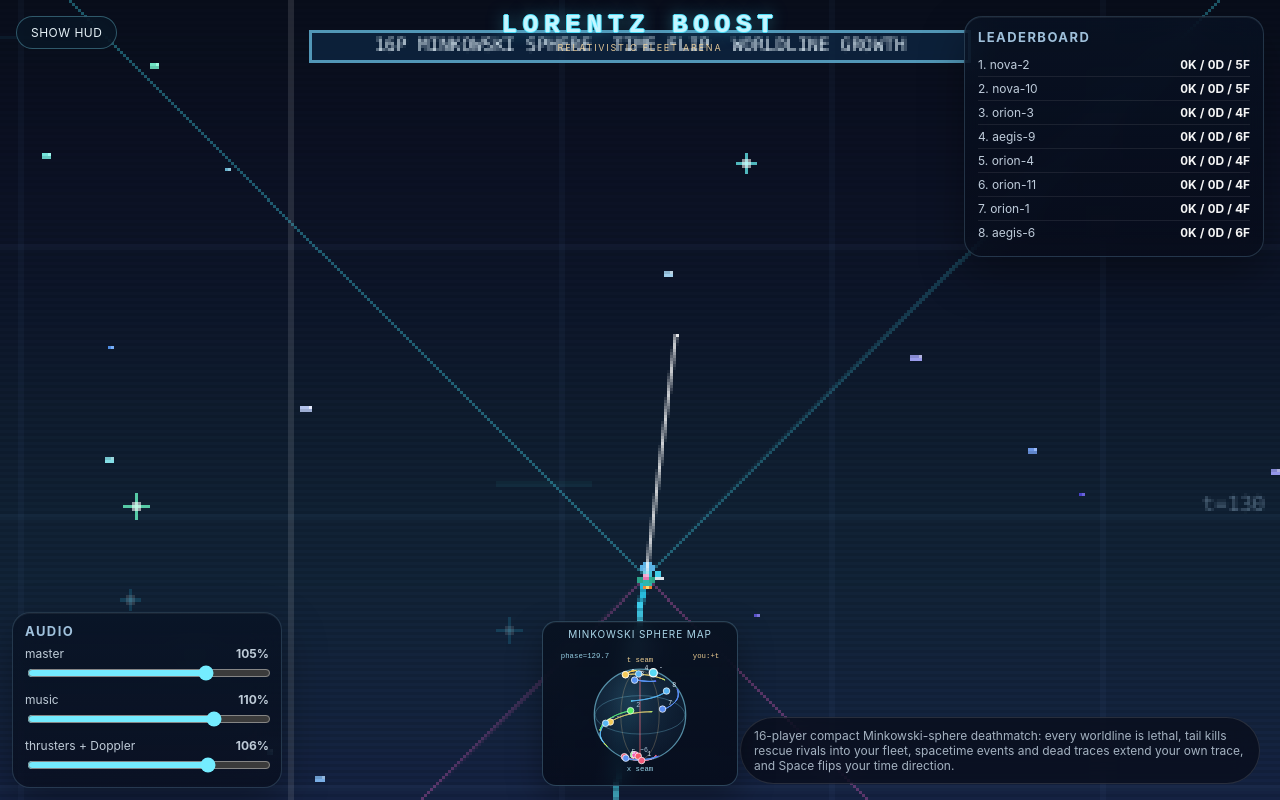
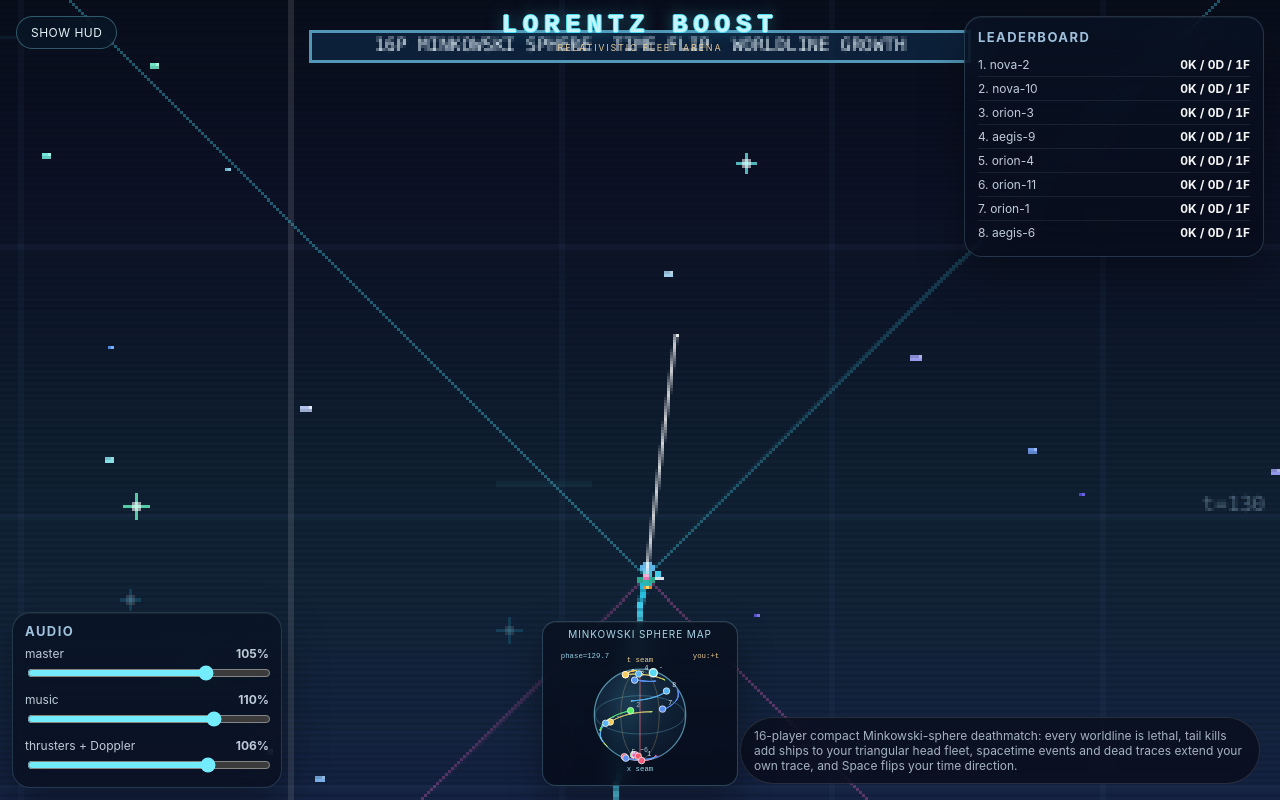
Before and after one commit to MSulSal/lorentz-boost, a React (Vite) app: page / in a window 1280 px wide. Built offline with nearby package versions, Linux system fonts and the light colour scheme.

Commit message:
feat(fleet): render triangular head formation and apply fleet hitbox

```diff
--- a/src/App.jsx
+++ b/src/App.jsx
@@ -183,7 +183,6 @@ function MinimapOverlay({ world }) {
   const worldlineBack = [];
   const worldlineFront = [];
   for (const entity of world.entities) {
-    if (entity.isRetired) continue;
     const hist = entity.history ?? [];
     for (let i = 2; i < hist.length; i += 3) {
       const a = hist[i - 1];
@@ -212,7 +211,6 @@ function MinimapOverlay({ world }) {
   }
 
   const points = world.entities
-    .filter((entity) => !entity.isRetired)
     .map((entity) => {
       const p = spherePointFromXT(entity.pos.x, entity.coordTime ?? world.t, world, geom);
       const px = p.px;
@@ -468,8 +466,8 @@ function Hud({ world, opts, setOpts, onTogglePause, onCycleTeam }) {
         <div><kbd>A</kbd><kbd>D</kbd><kbd>Left</kbd><kbd>Right</kbd> Lorentz steering and fuel burn</div>
         <div><kbd>Space</kbd> time reversal (x-axis reflection: face into past direction)</div>
         <div><kbd>Combat</kbd> all worldlines kill, including your own (paradox loops)</div>
-        <div><kbd>Fleet</kbd> tail-kill opponents to convert them into your team fleet</div>
-        <div><kbd>Fleet AI</kbd> rescued ships fly parallel in expanding triangle escort</div>
+        <div><kbd>Fleet</kbd> tail-kill opponents to add ships to your head formation reserve</div>
+        <div><kbd>Formation</kbd> reserve ships render in triangular lead formation and expand hitbox</div>
         <div><kbd>Drops</kbd> events + dead-worldline fragments extend your lethal worldline</div>
         <div><kbd>Respawn</kbd> cooldown only triggers on full fleet wipe</div>
         <div><kbd>Audio</kbd> click or press any key once to arm Doppler rocket sound</div>
@@ -644,7 +642,7 @@ export default function App() {
       )}
       <div className={`caption ${hudWorld.paused ? 'paused' : ''}`}>
         {hudWorld.paused ? 'PAUSED - press P to resume. ' : ''}
-        16-player compact Minkowski-sphere deathmatch: every worldline is lethal, tail kills rescue rivals into your fleet, spacetime events and dead traces extend your own trace, and Space flips your time direction.
+        16-player compact Minkowski-sphere deathmatch: every worldline is lethal, tail kills add ships to your triangular head fleet, spacetime events and dead traces extend your own trace, and Space flips your time direction.
       </div>
     </main>
   );
--- a/src/world.js
+++ b/src/world.js
@@ -62,9 +62,9 @@ const RESPAWN_COOLDOWN_SECONDS = 2.8;
 const KILL_SCORE = 260;
 const DEATH_SCORE_PENALTY = 190;
 const RESCUE_SCORE = 120;
-const FLEET_SLOT_X_SPACING = 86;
-const FLEET_SLOT_T_SPACING = 0.92;
-const FLEET_FOLLOWER_MAX_ACC = BOT_THRUST * 1.58;
+const FLEET_FORMATION_SPACING = 14;
+const FLEET_HITBOX_SCALE = 0.94;
+const FLEET_HITBOX_MAX_BONUS = 52;
 
 const COURSE_SAMPLE_DT = 1.25;
 const COURSE_LANE_WANDER = 220;
@@ -189,64 +189,48 @@ function applyTeam(entity, team) {
   refreshEntityName(entity);
 }
 
-function sameFleet(a, b) {
-  const aTeam = a?.team?.id;
-  const bTeam = b?.team?.id;
-  return !!aTeam && !!bTeam && aTeam === bTeam;
+function isEntityActive(entity) {
+  return !entity?.isRespawning;
 }
 
-function isEntityActive(entity) {
-  return !entity?.isRespawning && !entity?.isRetired;
+function fleetSizeFor(entity) {
+  const reserves = Math.max(0, Math.floor(entity?.fleetReserve ?? 0));
+  return (entity?.isRespawning ? 0 : 1) + reserves;
 }
 
-function fleetId(entity) {
-  return entity?.team?.id ?? entity?.id ?? 'solo';
+function fleetRowsForShips(shipCount) {
+  let rows = 0;
+  let placed = 0;
+  const target = Math.max(0, Math.floor(shipCount));
+  while (placed < target) {
+    rows += 1;
+    placed += rows;
+    if (rows > 64) break;
+  }
+  return rows;
 }
 
-function buildFleetCountMap(entities) {
-  const counts = new Map();
-  for (const entity of entities ?? []) {
-    if (!isEntityActive(entity)) continue;
-    const id = fleetId(entity);
-    counts.set(id, (counts.get(id) ?? 0) + 1);
-  }
-  return counts;
+function fleetHitboxBonus(entity) {
+  const ships = fleetSizeFor(entity);
+  if (ships <= 1) return 0;
+  const rows = fleetRowsForShips(ships);
+  const rowSpan = Math.max(0, rows - 1);
+  const lateralExtent = rowSpan * FLEET_FORMATION_SPACING * 0.62;
+  const rearExtent = rowSpan * FLEET_FORMATION_SPACING * 0.95;
+  const footprint = Math.max(lateralExtent, rearExtent);
+  return Math.min(FLEET_HITBOX_MAX_BONUS, footprint * FLEET_HITBOX_SCALE);
 }
 
-function buildFleetFollowerSlots(followerCount) {
-  const slots = [];
-  if (followerCount <= 0) return slots;
-  if (followerCount === 1) {
-    slots.push({ xOffset: FLEET_SLOT_X_SPACING * 0.72, tOffset: 0 });
-    return slots;
-  }
-
-  let row = 1;
-  while (slots.length < followerCount) {
-    const rowSize = row + 1;
-    for (let c = 0; c < rowSize && slots.length < followerCount; c++) {
-      const lateral = c - (rowSize - 1) * 0.5;
-      slots.push({
-        xOffset: lateral * FLEET_SLOT_X_SPACING,
-        tOffset: row * FLEET_SLOT_T_SPACING,
-      });
-    }
-    row += 1;
-  }
-  return slots;
-}
-
-function fleetSizeFor(entity, fleetCounts) {
-  return fleetCounts.get(fleetId(entity)) ?? 1;
+function collisionRadiusFor(entity) {
+  return (entity?.radius ?? 0) + fleetHitboxBonus(entity);
 }
 
 function convertVictimToFleet(victim, killer, world) {
   if (!killer || killer.id === victim.id) return false;
   if (victim.kind !== 'bot') return false;
-  if (sameFleet(victim, killer)) return false;
-  if (!killer.team) return false;
-  applyTeam(victim, killer.team);
-  victim.fleetJoinOrder = (world.nextFleetJoinOrder = (world.nextFleetJoinOrder ?? 0) + 1);
+  killer.fleetReserve = Math.max(0, (killer.fleetReserve ?? 0) + 1);
+  killer.hp = Math.min(HP_MAX, (killer.hp ?? HP_MAX) + 22);
+  killer.boostEnergy = Math.min(FUEL_MAX, (killer.boostEnergy ?? 0) + 20);
   killer.fleetRescues = (killer.fleetRescues ?? 0) + 1;
   killer.score += RESCUE_SCORE;
   emitFlash(world, {
@@ -258,105 +242,26 @@ function convertVictimToFleet(victim, killer, world) {
   return true;
 }
 
-function retireEntity(entity, world, flashType = 'fleet-loss') {
-  entity.isRetired = true;
-  entity.isRespawning = false;
-  entity.respawnAt = 0;
-  entity.hp = 0;
-  entity.vel = v(0, 0);
+function consumeFleetReserve(entity, world) {
+  if ((entity.fleetReserve ?? 0) <= 0) return false;
+  const heading = Math.sign(entity.vel.x) || entity.facing || 1;
+  entity.fleetReserve = Math.max(0, (entity.fleetReserve ?? 0) - 1);
+  entity.progress = Math.max(0, (entity.progress ?? 0) - RESPAWN_BACKTRACK * 0.28);
+  entity.unwrappedX = (entity.unwrappedX ?? entity.pos.x) - heading * RESPAWN_BACKTRACK * 0.32;
+  entity.pos = v(wrapX(entity.unwrappedX), 0);
+  entity.vel = v(heading * 30, 0);
+  entity.hp = Math.max(34, (entity.hp ?? HP_MAX) * 0.62);
+  entity.boostEnergy = Math.max(FUEL_MAX * 0.38, entity.boostEnergy ?? 0);
+  entity.invulnerableUntil = Math.max(entity.invulnerableUntil ?? 0, world.t + INVULNERABLE_SECONDS * 0.9);
   entity.history = [snapshot(entity, world.t)];
+  entity.lastTrailAt = world.t;
   emitFlash(world, {
-    type: flashType,
+    type: 'fleet-loss',
     x: entity.pos.x,
     t: world.t,
     hue: entity.hue,
   });
-}
-
-function findNearestActiveFleetMate(world, sourceEntity) {
-  const teamId = sourceEntity?.team?.id;
-  if (!teamId) return null;
-  const mates = (world.entities ?? []).filter((e) =>
-    e.id !== sourceEntity.id && e.team?.id === teamId && isEntityActive(e),
-  );
-  if (mates.length === 0) return null;
-  let best = mates[0];
-  let bestDist = wrappedDistance(best.pos.x, sourceEntity.pos.x);
-  for (let i = 1; i < mates.length; i++) {
-    const d = wrappedDistance(mates[i].pos.x, sourceEntity.pos.x);
-    if (d < bestDist) {
-      best = mates[i];
-      bestDist = d;
-    }
-  }
-  return best;
-}
-
-function consumeFleetShipForPlayer(world, replacement) {
-  const player = world.player;
-  if (!player || !replacement) return false;
-  const prevPlayerX = player.pos.x;
-  const prevPlayerT = player.coordTime ?? world.t;
-
-  player.pos = v(replacement.pos.x, 0);
-  player.vel = v(replacement.vel.x, 0);
-  player.facing = replacement.facing ?? player.facing;
-  player.timeDirection = replacement.timeDirection ?? player.timeDirection;
-  player.coordTime = replacement.coordTime ?? player.coordTime ?? world.t;
-  player.unwrappedX = replacement.unwrappedX ?? player.unwrappedX ?? player.pos.x;
-  player.boostEnergy = Math.max(player.boostEnergy ?? 0, replacement.boostEnergy ?? 0.75 * FUEL_MAX);
-  player.hp = Math.max(26, player.hp);
-  player.invulnerableUntil = Math.max(player.invulnerableUntil, world.t + INVULNERABLE_SECONDS * 0.72);
-  player.history = [snapshot(player, world.t)];
-
-  replacement.deaths = (replacement.deaths ?? 0) + 1;
-  replacement.score = Math.max(0, (replacement.score ?? 0) - DEATH_SCORE_PENALTY * 0.18);
-  retireEntity(replacement, world, 'fleet-loss');
-
-  emitFlash(world, {
-    type: 'fleet-shift',
-    x: player.pos.x,
-    t: world.t,
-    hue: player.hue,
-  });
-  emitFlash(world, {
-    type: 'fleet-shift',
-    x: prevPlayerX,
-    t: prevPlayerT,
-    hue: player.hue + 28,
-  });
   return true;
-}
-
-function activateConvertedFollower(victim, leader, world) {
-  const lead = leader ?? world.player ?? victim;
-  const leadX = lead.pos?.x ?? victim.pos.x;
-  const leadVel = lead.vel?.x ?? victim.vel.x;
-  const dir = Math.sign(leadVel || lead.facing || victim.facing || 1);
-  const xOffset = FLEET_SLOT_X_SPACING * 0.62 * dir;
-  const x = wrapX(leadX + xOffset);
-  const leadUnwrapped = lead.unwrappedX ?? leadX;
-
-  victim.isRetired = false;
-  victim.isRespawning = false;
-  victim.respawnAt = 0;
-  victim.pos = v(x, 0);
-  victim.unwrappedX = unwrapNear(x, leadUnwrapped + xOffset);
-  victim.vel = v(Math.abs(leadVel) > 8 ? leadVel * 0.92 : dir * 28, 0);
-  victim.facing = Math.sign(victim.vel.x) || dir;
-  victim.timeDirection = lead.timeDirection ?? victim.timeDirection ?? 1;
-  victim.coordTime = lead.coordTime ?? world.t;
-  victim.hp = Math.max(58, victim.hp ?? 0);
-  victim.boostEnergy = Math.max(FUEL_MAX * 0.46, victim.boostEnergy ?? 0);
-  victim.invulnerableUntil = Math.max(victim.invulnerableUntil ?? 0, world.t + 0.82);
-  victim.history = [snapshot(victim, world.t)];
-  victim.lastTrailAt = world.t;
-  emitFlash(world, {
-    type: 'fleet-join',
-    x,
-    t: world.t,
-    hue: victim.hue,
-  });
 }
 
 function interpolateXUnwrapped(prevX, currX, prevT, currT, t) {
@@ -567,7 +472,6 @@ function makeEntity(id, name, kind, x, team, initialVx = 0, timeDirection = 1, i
     coordTime: initialCoordTime,
     tracePoints: tracePointsStart(kind),
     isRespawning: false,
-    isRetired: false,
     respawnAt: 0,
     respawnUnwrappedX: x,
     respawnProgress: 0,
@@ -576,6 +480,7 @@ function makeEntity(id, name, kind, x, team, initialVx = 0, timeDirection = 1, i
     kills: 0,
     deaths: 0,
     fleetRescues: 0,
+    fleetReserve: 0,
     history: [],
     lastTrailAt: 0,
     brain: {
@@ -671,7 +576,6 @@ function queueRespawn(entity, world) {
   entity.tracePoints = clampTracePoints(
     Math.max(startPoints * 0.6, (entity.tracePoints ?? startPoints) * TRACE_POINTS_KEEP_ON_DEATH),
   );
-  entity.isRetired = false;
   entity.isRespawning = true;
   entity.respawnAt = world.t + RESPAWN_COOLDOWN_SECONDS;
   entity.hp = 0;
@@ -688,7 +592,6 @@ function reviveEntity(entity, world) {
   entity.boostEnergy = FUEL_MAX * 0.45;
   entity.invulnerableUntil = world.t + INVULNERABLE_SECONDS;
   entity.facing = 1;
-  entity.isRetired = false;
   entity.isRespawning = false;
   entity.respawnAt = 0;
   entity.history = [snapshot(entity, world.t)];
@@ -702,26 +605,17 @@ function reviveEntity(entity, world) {
 
 function refreshRespawns(world) {
   for (const entity of world.entities) {
-    if (!entity.isRespawning || entity.isRetired) continue;
+    if (!entity.isRespawning) continue;
     if ((entity.respawnAt ?? Infinity) > world.t) continue;
     reviveEntity(entity, world);
   }
 }
 
 function killEntity(victim, killer, world, cause) {
-  const victimTeamBefore = victim.team?.id ?? null;
-  const playerTeamId = world.player?.team?.id ?? null;
-  const killerOnPlayerFleet = !!killer && !!playerTeamId && sameFleet(killer, world.player);
-  let converted = false;
-
   if (killer && killer.id !== victim.id) {
     killer.kills += 1;
     killer.score += KILL_SCORE;
-    converted = convertVictimToFleet(victim, killer, world);
-    if (converted && killerOnPlayerFleet) {
-      activateConvertedFollower(victim, world.player, world);
-      return;
-    }
+    convertVictimToFleet(victim, killer, world);
   }
 
   victim.deaths += 1;
@@ -740,23 +634,7 @@ function killEntity(victim, killer, world, cause) {
     hue: killer?.hue ?? victim.hue,
   });
   scatterDeadWorldlineDrops(victim, world);
-  const victimOnPlayerFleet = !!playerTeamId && victimTeamBefore === playerTeamId;
-  const victimIsPlayer = victim.id === world.player?.id;
-
-  if (victimOnPlayerFleet) {
-    if (victimIsPlayer) {
-      const reserve = findNearestActiveFleetMate(world, victim);
-      if (reserve) {
-        consumeFleetShipForPlayer(world, reserve);
-        return;
-      }
-      queueRespawn(victim, world);
-      return;
-    }
-
-    retireEntity(victim, world, 'fleet-loss');
-    return;
-  }
+  if (consumeFleetReserve(victim, world)) return;
 
   queueRespawn(victim, world);
 }
@@ -817,23 +695,6 @@ function tryRetroBoost(entity, world) {
     hue: entity.hue + (entity.timeDirection > 0 ? 118 : 332),
   });
   return true;
-}
-
-function updateFleetFollower(bot, leader, slot, dt) {
-  bot.timeDirection = leader.timeDirection ?? 1;
-  const desiredX = wrapX((leader.pos?.x ?? 0) + (slot?.xOffset ?? 0));
-  const dx = wrappedDelta(desiredX, bot.pos.x);
-  const dv = (leader.vel?.x ?? 0) - bot.vel.x;
-  const accX = clamp(dx * 3.35 + dv * 1.55, -FLEET_FOLLOWER_MAX_ACC, FLEET_FOLLOWER_MAX_ACC);
-  integrateRelativistic(bot, v(accX, 0), dt, BOT_MAX_BETA);
-  if (Math.abs(bot.vel.x) > 2) {
-    bot.facing = Math.sign(bot.vel.x);
-  }
-
-  const steerNeed = clamp(Math.abs(accX) / Math.max(1, FLEET_FOLLOWER_MAX_ACC), 0, 1);
-  const burn = steerNeed * FUEL_TURN_DRAIN * dt * 0.48;
-  const regen = FUEL_REGEN * dt * 0.95;
-  bot.boostEnergy = clamp((bot.boostEnergy ?? 0) + regen - burn, 0, FUEL_MAX);
 }
 
 function updatePlayerBoostAndSteer(player, controls, dt, world) {
@@ -911,7 +772,8 @@ function resolveWallCollisions(world, prevXMap, prevT, currT) {
     const halfW = sampleScalarAt(world.course.halfWidthSamples, currT, world.finishT);
     const prevDelta = wrappedDelta(prevWrappedX, centerX);
     const currDelta = wrappedDelta(entity.pos.x, centerX);
-    const limit = Math.max(56, halfW - entity.radius * 0.2);
+    const hitRadius = collisionRadiusFor(entity);
+    const limit = Math.max(56, halfW - hitRadius * 0.2);
     const penetration = Math.abs(currDelta) - limit;
     if (penetration <= 0) continue;
 
@@ -958,7 +820,8 @@ function energyEventHit(entity, prevWrappedX, prevCoordT, currCoordT, event) {
   const xAtEventUnwrapped = interpolateXUnwrapped(prevUnwrappedX, currUnwrappedX, prevCoordT, currCoordT, event.eventT);
   const eventXUnwrapped = unwrapNear(event.x, xAtEventUnwrapped);
   const assist = entity.kind === 'player' ? 4.8 : 2.6;
-  return Math.abs(xAtEventUnwrapped - eventXUnwrapped) <= entity.radius + event.radius + assist;
+  const hitRadius = collisionRadiusFor(entity);
+  return Math.abs(xAtEventUnwrapped - eventXUnwrapped) <= hitRadius + event.radius + assist;
 }
 
 function collectEnergyEvents(entity, prevWrappedX, world, prevCoordT, currCoordT) {
@@ -1123,11 +986,9 @@ function resolveTailKills(world, prevXMap, prevCoordTimeMap, currSimT) {
         minDistance = Math.min(minDistance, d);
       }
 
-      if (minDistance <= victim.radius + trail.radius + 2.5) {
+      const hitRadius = collisionRadiusFor(victim);
+      if (minDistance <= hitRadius + trail.radius + 2.5) {
         const killer = ownerById.get(trail.ownerId) ?? null;
-        if (killer && killer.id !== victim.id && sameFleet(killer, victim)) {
-          continue;
-        }
         killEntity(victim, killer, world, 'tail');
         dead = true;
         break;
@@ -1207,7 +1068,6 @@ export function createWorld() {
     nextTrailId: 0,
     nextFlashId: 0,
     nextDropId: 0,
-    nextFleetJoinOrder: 0,
   };
 }
 
@@ -1239,30 +1099,9 @@ export function stepWorld(world, controls, rawDt) {
     wrapPoint(world.player.pos);
   }
 
-  const player = world.player;
-  const playerAvailable = isEntityActive(player);
-  const fleetFollowers = playerAvailable
-    ? world.bots
-    .filter((bot) => sameFleet(bot, player))
-    .filter((bot) => isEntityActive(bot))
-    .sort((a, b) => {
-      const ao = a.fleetJoinOrder ?? Number.POSITIVE_INFINITY;
-      const bo = b.fleetJoinOrder ?? Number.POSITIVE_INFINITY;
-      if (ao !== bo) return ao - bo;
-      return (a.id ?? '').localeCompare(b.id ?? '');
-    })
-    : [];
-  const fleetFollowerSlots = buildFleetFollowerSlots(fleetFollowers.length);
-  const followerIdToSlot = new Map(fleetFollowers.map((bot, i) => [bot.id, fleetFollowerSlots[i]]));
-
   for (const bot of world.bots) {
     if (!isEntityActive(bot)) continue;
-    const slot = followerIdToSlot.get(bot.id);
-    if (slot) {
-      updateFleetFollower(bot, player, slot, dt);
-    } else {
-      updateBot(bot, world, dt, prevXMap);
-    }
+    updateBot(bot, world, dt, prevXMap);
     wrapPoint(bot.pos);
   }
 
@@ -1272,12 +1111,7 @@ export function stepWorld(world, controls, rawDt) {
     if (!isEntityActive(e)) continue;
     wrapPoint(e.pos);
     const prevCoordTime = prevCoordTimeMap.get(e.id) ?? (e.coordTime ?? world.t);
-    const slot = followerIdToSlot.get(e.id);
-    if (slot && playerAvailable) {
-      e.coordTime = (world.player.coordTime ?? world.t) - (world.player.timeDirection ?? 1) * slot.tOffset;
-    } else {
-      e.coordTime = prevCoordTime + (e.timeDirection ?? 1) * dt;
-    }
+    e.coordTime = prevCoordTime + (e.timeDirection ?? 1) * dt;
     e.unwrappedX = unwrapFromPrev(e.pos.x, prevUnwrappedXMap.get(e.id) ?? e.pos.x);
     spawnTrail(
       e,
@@ -1319,7 +1153,6 @@ export function cyclePlayerTeam(world) {
 
 export function getHud(world) {
   const p = world.player;
-  const fleetCounts = buildFleetCountMap(world.entities);
   const ranks = rankEntities(world);
   const placement = Math.max(1, ranks.findIndex((e) => e.id === p.id) + 1);
   const speed = mag(p.vel);
@@ -1354,7 +1187,7 @@ export function getHud(world) {
     playerKills: p.kills,
     playerDeaths: p.deaths,
     playerFleetRescues: p.fleetRescues ?? 0,
-    playerFleetSize: fleetSizeFor(p, fleetCounts),
+    playerFleetSize: fleetSizeFor(p),
     isRespawning: !!p.isRespawning,
     respawnRemaining: p.isRespawning ? Math.max(0, (p.respawnAt ?? world.t) - world.t) : 0,
     timeDirection: p.timeDirection ?? 1,
@@ -1366,9 +1199,7 @@ export function getHud(world) {
 }
 
 export function rankEntities(world) {
-  const fleetCounts = buildFleetCountMap(world.entities);
   const sorted = [...world.entities]
-    .filter((e) => !e.isRetired)
     .sort((a, b) => {
     if ((b.kills ?? 0) !== (a.kills ?? 0)) return (b.kills ?? 0) - (a.kills ?? 0);
     if ((b.fleetRescues ?? 0) !== (a.fleetRescues ?? 0)) return (b.fleetRescues ?? 0) - (a.fleetRescues ?? 0);
@@ -1382,6 +1213,6 @@ export function rankEntities(world) {
     .map((e) => ({
       ...e,
       wraps: (e.progress ?? 0) / TRACK_LENGTH,
-      fleetSize: fleetSizeFor(e, fleetCounts),
+      fleetSize: fleetSizeFor(e),
     }));
 }
```
Also changed, not shown: src/audio.js (+2 -5 lines), src/render.js (+52 -16 lines).
